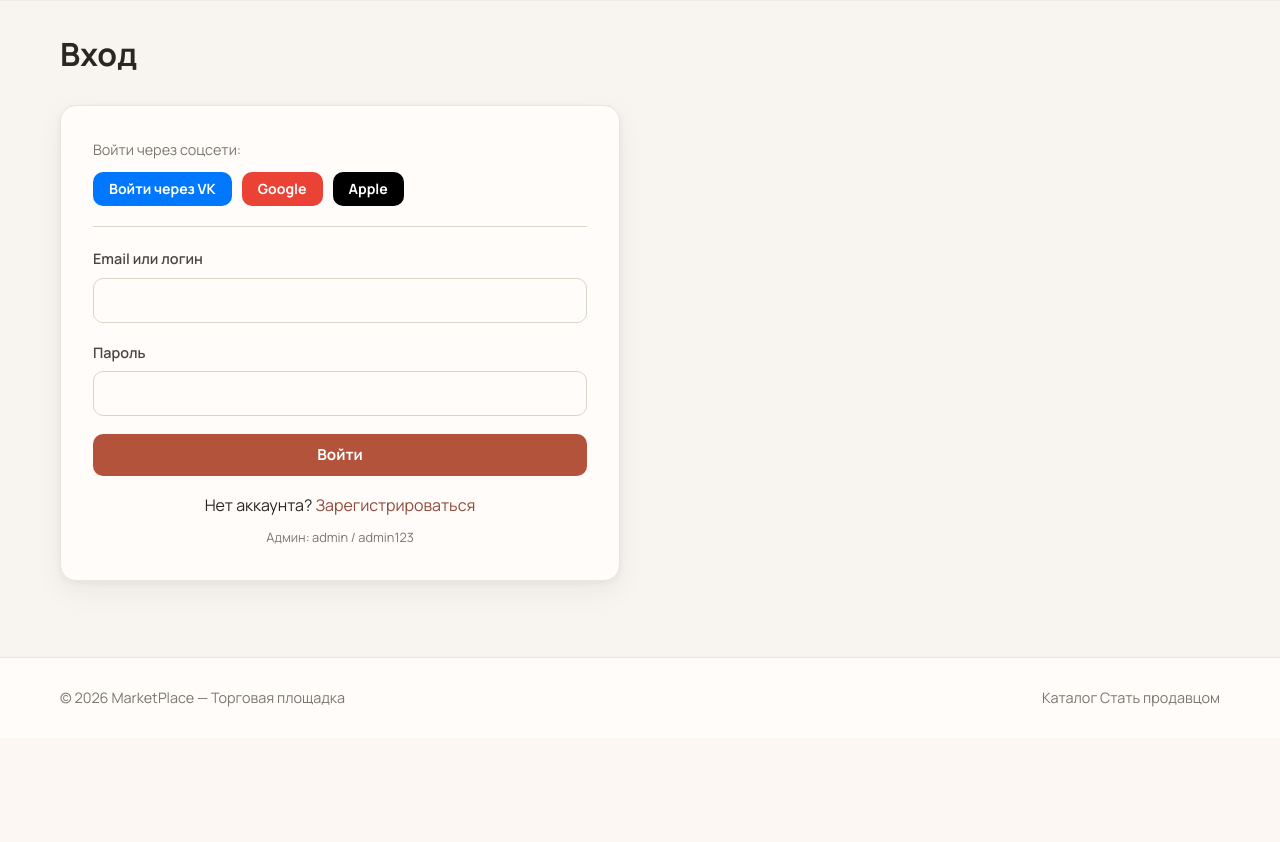
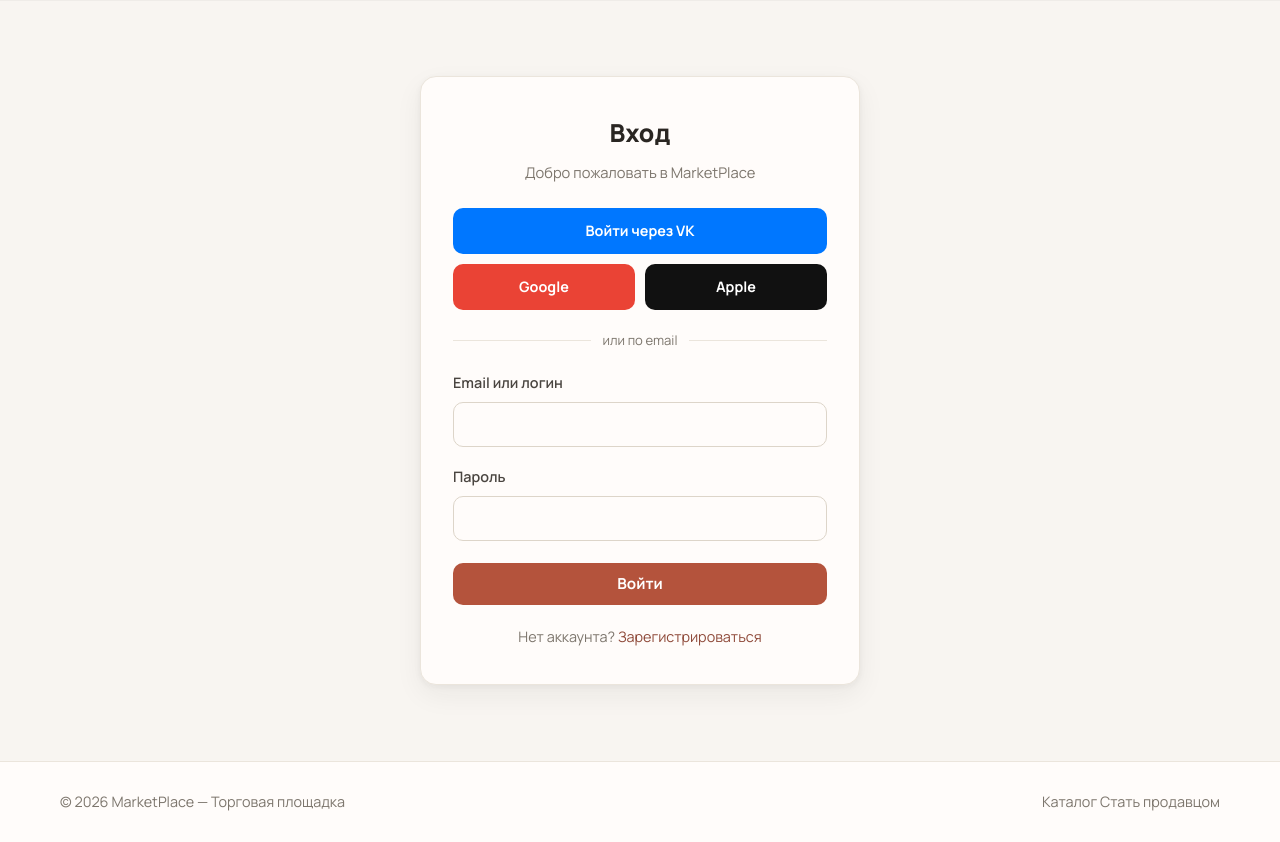
Before and after one commit to zVoofo/merketpalace, a Django app: page /accounts/login/ in a window 1280 px wide. Shown: the part 62-904 px from the top of the page. Before the commit the page ends 769 px from the top, so only its background shows below. Run offline with Django 5.2, Linux system fonts and the light colour scheme; tables that the repository leaves empty hold one stand-in row (values such as "Sample post").

Commit message:
а ты самолетт

```diff
--- a/accounts/views.py
+++ b/accounts/views.py
@@ -28,7 +28,7 @@ def staff_required(view_func):
     @login_required
     def wrapper(request, *args, **kwargs):
         if not request.user.is_staff:
-            messages.error(request, 'Доступ только для администраторов. Войдите: admin / admin123')
+            messages.error(request, 'Доступ только для администраторов.')
             return redirect('accounts:login')
         return view_func(request, *args, **kwargs)
     return wrapper
@@ -45,6 +45,9 @@ def register_view(request):
             login(request, user)
             log_action(user, 'register', 'user', user.pk, request)
             messages.success(request, 'Регистрация успешна!')
+            next_url = request.GET.get('next') or request.POST.get('next')
+            if next_url and next_url.startswith('/'):
+                return redirect(next_url)
             return redirect('accounts:profile')
     else:
         form = RegisterForm()
--- a/static/css/style.css
+++ b/static/css/style.css
@@ -1026,3 +1026,29 @@ a:hover{color:var(--link-hover);text-decoration:underline}
   .wallet-hero__icon{display:none}
   .profile-verify__grid{grid-template-columns:1fr}
 }
+
+/* --- Вход / регистрация --- */
+.auth-page{min-height:calc(100vh - 120px);display:flex;align-items:center;justify-content:center;padding:48px 16px}
+.auth-card{width:100%;max-width:440px;background:var(--card);border:1px solid var(--border-light);border-radius:var(--radius);box-shadow:var(--shadow);padding:36px 32px}
+.auth-card__title{margin:0 0 6px;font-size:1.55rem;font-weight:800;text-align:center}
+.auth-card__lead{margin:0 0 24px;text-align:center;color:var(--muted);font-size:.92rem}
+.auth-card__footer{margin:20px 0 0;text-align:center;font-size:.9rem;color:var(--muted)}
+.auth-social{display:flex;flex-direction:column;gap:10px;margin-bottom:20px}
+.auth-social__row{display:grid;grid-template-columns:1fr 1fr;gap:10px}
+.auth-social__btn{display:flex;align-items:center;justify-content:center;padding:11px 16px;border-radius:var(--radius-sm);font-size:.9rem;font-weight:700;color:#fff;text-decoration:none;transition:opacity .15s}
+.auth-social__btn:hover{opacity:.9}
+.auth-social__btn--vk{background:#0077ff}
+.auth-social__btn--google{background:#ea4335}
+.auth-social__btn--apple{background:#111}
+.auth-divider{display:flex;align-items:center;gap:12px;margin:20px 0;color:var(--muted);font-size:.82rem}
+.auth-divider::before,.auth-divider::after{content:'';flex:1;height:1px;background:var(--border-light)}
+.auth-form__submit{width:100%;margin-top:4px}
+
+/* --- Умные рекомендации на главной --- */
+.ai-recs{margin:0 0 40px;padding:24px;background:linear-gradient(135deg,var(--primary-light) 0%,var(--card) 55%);border:1px solid var(--border-light);border-radius:var(--radius);box-shadow:var(--shadow)}
+.ai-recs__head{display:flex;align-items:flex-start;justify-content:space-between;gap:16px;flex-wrap:wrap;margin-bottom:20px}
+.ai-recs__title{margin:0 0 6px;font-size:1.25rem;font-weight:800}
+.ai-recs__lead{margin:0;color:var(--muted);font-size:.9rem;max-width:640px}
+.ai-recs__badge{padding:6px 12px;border-radius:99px;background:var(--card);border:1px solid var(--border);font-size:.78rem;font-weight:700;color:var(--primary);white-space:nowrap}
+.card--rec{border-color:var(--primary-light)}
+.card__rec-badge{position:absolute;top:10px;left:10px;z-index:2;padding:4px 8px;border-radius:99px;background:rgba(255,255,255,.92);color:var(--primary);font-size:.72rem;font-weight:800;box-shadow:0 2px 8px rgba(0,0,0,.08)}
--- a/templates/accounts/login.html
+++ b/templates/accounts/login.html
@@ -1,32 +1,35 @@
 {% extends 'base.html' %}
 
 {% block content %}
-<div class="container">
-    <h1 style="margin-bottom:24px">Вход</h1>
-    <div class="form">
-        <div class="social-login" style="margin-bottom:20px">
-            <p style="margin-bottom:10px;color:var(--muted);font-size:.9rem">Войти через соцсети:</p>
-            <div style="display:flex;gap:10px;flex-wrap:wrap">
-                <a href="{% url 'accounts:social_login' 'vk' %}{% if request.GET.next %}?next={{ request.GET.next|urlencode }}{% endif %}" class="btn btn--sm" style="background:#0077ff">Войти через VK</a>
-                <a href="{% url 'accounts:social_login' 'google' %}" class="btn btn--sm" style="background:#ea4335">Google</a>
-                <a href="{% url 'accounts:social_login' 'apple' %}" class="btn btn--sm" style="background:#000">Apple</a>
+<div class="auth-page">
+    <div class="auth-card">
+        <h1 class="auth-card__title">Вход</h1>
+        <p class="auth-card__lead">Добро пожаловать в MarketPlace</p>
+
+        <div class="auth-social">
+            <a href="{% url 'accounts:social_login' 'vk' %}{% if request.GET.next %}?next={{ request.GET.next|urlencode }}{% endif %}" class="auth-social__btn auth-social__btn--vk">Войти через VK</a>
+            <div class="auth-social__row">
+                <a href="{% url 'accounts:social_login' 'google' %}{% if request.GET.next %}?next={{ request.GET.next|urlencode }}{% endif %}" class="auth-social__btn auth-social__btn--google">Google</a>
+                <a href="{% url 'accounts:social_login' 'apple' %}{% if request.GET.next %}?next={{ request.GET.next|urlencode }}{% endif %}" class="auth-social__btn auth-social__btn--apple">Apple</a>
             </div>
         </div>
-        <hr style="margin:20px 0;border:none;border-top:1px solid var(--border)">
-        <form method="POST">
+
+        <div class="auth-divider"><span>или по email</span></div>
+
+        <form method="POST" class="auth-form">
             {% csrf_token %}
             {% if request.GET.next %}<input type="hidden" name="next" value="{{ request.GET.next }}">{% endif %}
             {% for field in form %}
                 <div class="form__group">
                     <label>{{ field.label }}</label>
                     {{ field }}
-                    {% if field.errors %}<div style="color:var(--error);font-size:.85rem">{{ field.errors.0 }}</div>{% endif %}
+                    {% if field.errors %}<div class="form__error">{{ field.errors.0 }}</div>{% endif %}
                 </div>
             {% endfor %}
-            <button type="submit" class="btn" style="width:100%">Войти</button>
+            <button type="submit" class="btn auth-form__submit">Войти</button>
         </form>
-        <p style="margin-top:16px;text-align:center">Нет аккаунта? <a href="{% url 'accounts:register' %}">Зарегистрироваться</a></p>
-        <p style="margin-top:8px;text-align:center;font-size:.8rem;color:var(--muted)">Админ: admin / admin123</p>
+
+        <p class="auth-card__footer">Нет аккаунта? <a href="{% url 'accounts:register' %}{% if request.GET.next %}?next={{ request.GET.next|urlencode }}{% endif %}">Зарегистрироваться</a></p>
     </div>
 </div>
 {% endblock %}
--- a/templates/base.html
+++ b/templates/base.html
@@ -8,7 +8,7 @@
     <link rel="preconnect" href="https://fonts.googleapis.com">
     <link rel="preconnect" href="https://fonts.gstatic.com" crossorigin>
     <link href="https://fonts.googleapis.com/css2?family=Manrope:wght@400;500;600;700;800&display=swap" rel="stylesheet">
-    <link rel="stylesheet" href="{% static 'css/style.css' %}?v=30">
+    <link rel="stylesheet" href="{% static 'css/style.css' %}?v=31">
 </head>
 <body>
 <header class="header">
--- a/templates/includes/cabinet_nav.html
+++ b/templates/includes/cabinet_nav.html
@@ -4,7 +4,6 @@
     <a href="{% url 'accounts:my_requests' %}"{% if active == 'requests' %} class="is-active"{% endif %}>
         Мои заявки{% if requests_badge %} <span class="cabinet-nav__badge">{{ requests_badge }}</span>{% endif %}
     </a>
-    <a href="{% url 'catalog:looking' %}"{% if active == 'looking' %} class="is-active"{% endif %}>Заявки покупателей</a>
     <a href="{% url 'seller:dashboard' %}"{% if active == 'dashboard' %} class="is-active"{% endif %}>Статистика</a>
     <a href="{% url 'seller:reviews' %}"{% if active == 'reviews' %} class="is-active"{% endif %}>Отзывы</a>
 </nav>
```
Also changed, not shown: catalog/recommendations.py (added, +69 -0 lines), catalog/views.py (+14 -1 lines), templates/accounts/register.html (+11 -7 lines), templates/home/index.html (+34 -2 lines).
